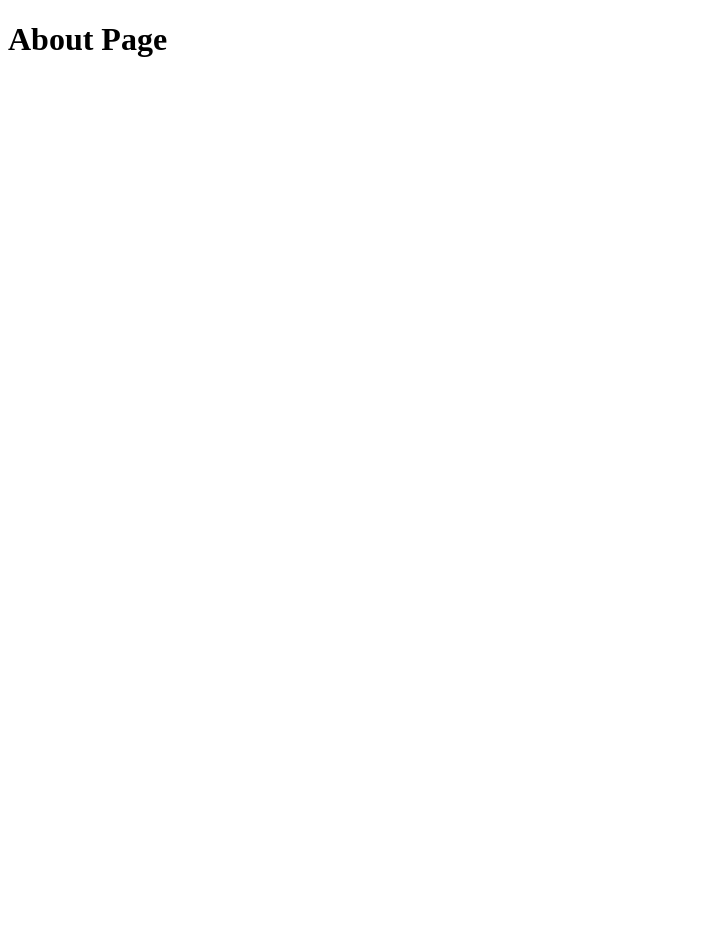
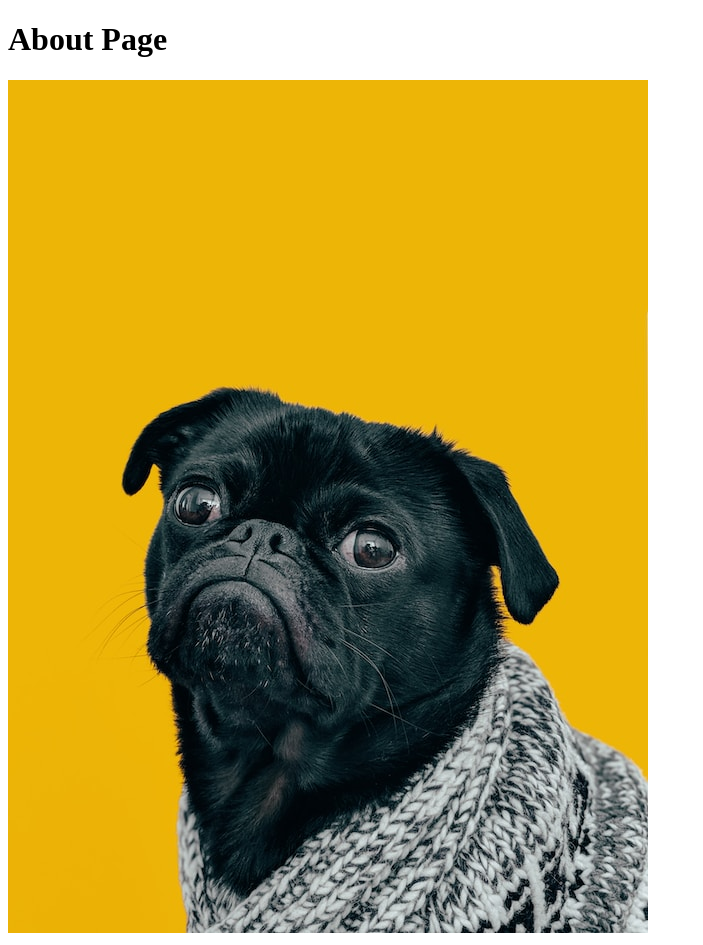
Before and after one commit to karl-perkins/my-first-website, a plain HTML site: page pages/about.html in a window 1280 px wide. Shown: the whole page, without its empty margins (0-703 px from the left). Before the commit the page ends 800 px from the top, so only its background shows below. Drawn offline with Linux system fonts and the light colour scheme.

Commit message:
Add image of Charles the dog to about.html

```diff
--- a/pages/about.html
+++ b/pages/about.html
@@ -7,5 +7,6 @@
 
   <body>
     <h1>About Page</h1>
+    <img src="../images/dog.jpg" alt="Charles the dog">
   </body>
 </html>
```
